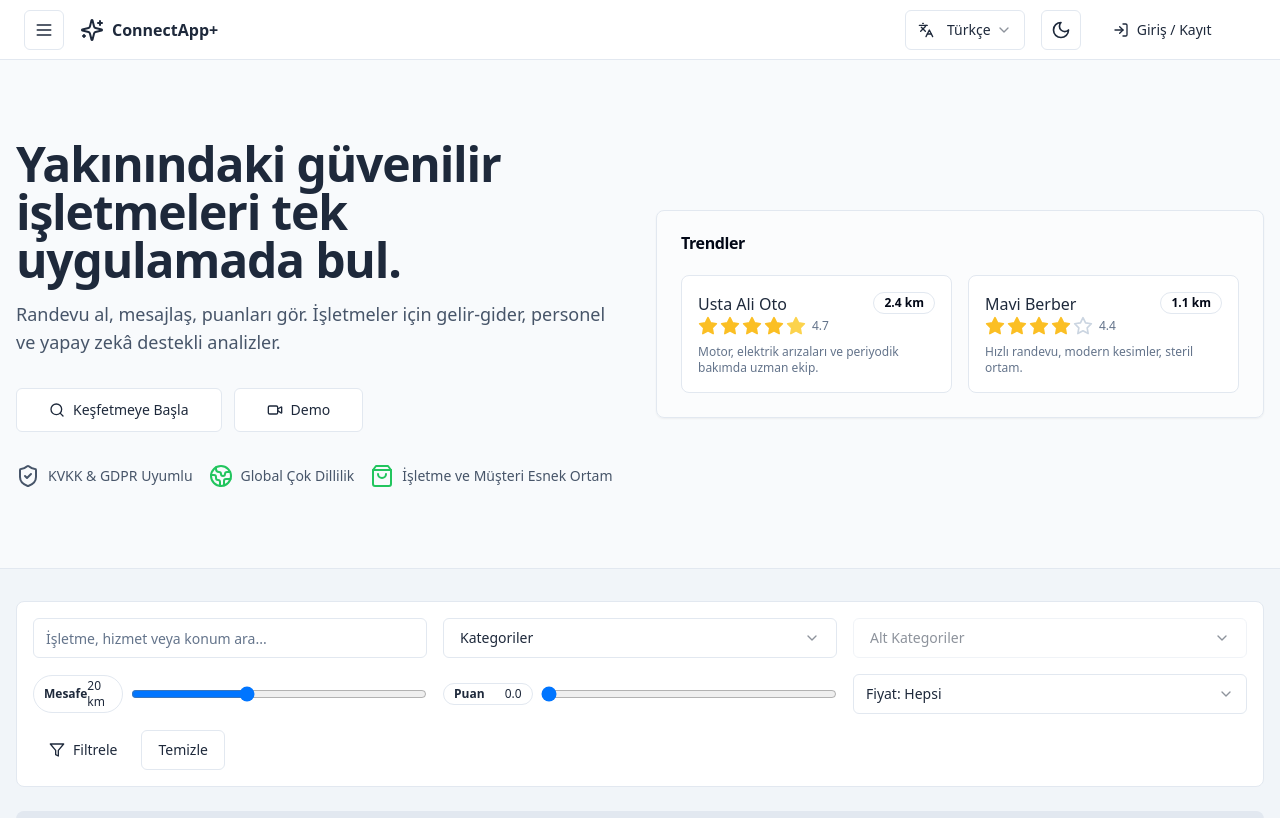
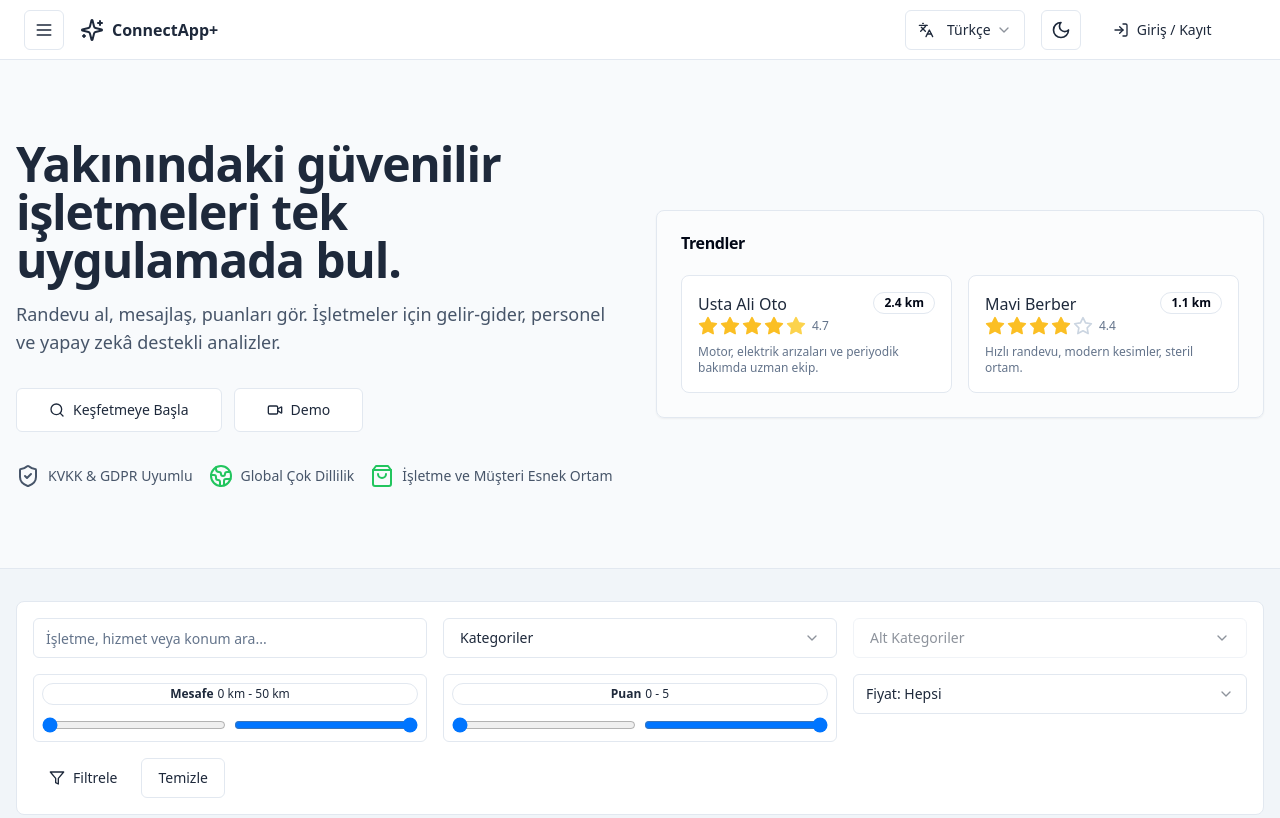
Before and after one commit to MusabAkan/rezervation.app, a React (Vite) app in the folder rezervation-ui/: page / in a window 1280 px wide. Shown: the top 818 px of the page. Built offline with nearby package versions, Linux system fonts and the light colour scheme.

Commit message:
The RangeSlider component was created and a min max filter was added.

```diff
--- /dev/null
+++ b/rezervation-ui/src/components/ui/RangeSlider.jsx
@@ -0,0 +1,55 @@
+import React from 'react';
+import { Badge } from './badge';
+
+export function RangeSlider({
+  label,
+  min,
+  max,
+  value, // [minValue, maxValue]
+  onValueChange,
+  step,
+  unit,
+  t,
+}) {
+  const [minValue, maxValue] = value;
+
+  const handleMinChange = (e) => {
+    const newMin = Number(e.target.value);
+    onValueChange([Math.min(newMin, maxValue), maxValue]);
+  };
+
+  const handleMaxChange = (e) => {
+    const newMax = Number(e.target.value);
+    onValueChange([minValue, Math.max(newMax, minValue)]);
+  };
+
+  return (
+    <div className="flex flex-col gap-1 p-2 border rounded-md"> {/* Kapsayıcı uzatıldı, dolgu ve kenarlık eklendi */}
+      <div className="flex items-center justify-center text-center"> {/* Yazı ortalandı */}
+        <Badge variant="outline" className="flex-grow justify-center"> {/* Badge genişliği ayarlandı ve ortalandı */}
+          {label} <span className="font-medium ml-1">{minValue}{unit} - {maxValue}{unit}</span>
+        </Badge>
+      </div>
+      <div className="flex items-center gap-2 mt-2"> {/* Kaydırıcılar arasına boşluk eklendi */}
+        <input
+          type="range"
+          min={min}
+          max={max}
+          step={step}
+          value={minValue}
+          onChange={handleMinChange}
+          className="w-full h-full accent-primary"
+        />
+        <input
+          type="range"
+          min={min}
+          max={max}
+          step={step}
+          value={maxValue}
+          onChange={handleMaxChange}
+          className="w-full h-full accent-primary"
+        />
+      </div>
+    </div>
+  );
+}
--- a/rezervation-ui/src/pages/Explore.jsx
+++ b/rezervation-ui/src/pages/Explore.jsx
@@ -9,26 +9,37 @@ import { Filter, MapPin, CalendarPlus } from "lucide-react";
 import Stars from '../components/common/Stars';
 import AdBanner from "../components/common/AdBanner";
 import { CATEGORIES } from '../data/mockData';
-import { SingleSelectCombobox } from '../components/ui/SingleSelectCombobox'; // Yeni genel tekli seçim combobox
-import { MultiSelectCombobox } from '../components/ui/MultiSelectCombobox'; // Genel çoklu seçim combobox
+import { SingleSelectCombobox } from '../components/ui/SingleSelectCombobox';
+import { MultiSelectCombobox } from '../components/ui/MultiSelectCombobox';
+import { RangeSlider } from '../components/ui/RangeSlider'; // RangeSlider import edildi
 
 function Filters({ t, values, setValues }) {
-  const [tmp, setTmp] = useState(() => ({ // useState başlangıç değeri fonksiyon olarak güncellendi
+  const [tmp, setTmp] = useState(() => ({
     ...values,
-    sub: Array.isArray(values.sub) ? values.sub : [] // sub'ın her zaman dizi olduğundan emin ol
+    distance: values.distance !== undefined ? values.distance : [0, 50], // Mesafe aralığı olarak güncellendi
+    rating: values.rating !== undefined ? values.rating : [0, 5], // Puan aralığı olarak güncellendi
+    sub: Array.isArray(values.sub) ? values.sub : []
   }));
 
   const handleCategoryChange = (value) => {
-    setTmp(prev => ({ ...prev, cat: value, sub: [] })); // Kategori değişince alt kategorileri sıfırla
+    setTmp(prev => ({ ...prev, cat: value, sub: [] }));
   };
 
   const handleSubcategoriesChange = (newSubs) => {
     setTmp(prev => ({ ...prev, sub: newSubs }));
   };
 
+  const handleDistanceChange = (newRange) => {
+    setTmp(prev => ({ ...prev, distance: newRange }));
+  };
+
+  const handleRatingChange = (newRange) => {
+    setTmp(prev => ({ ...prev, rating: newRange }));
+  };
+
   const apply = () => setValues(tmp);
   const clear = () => {
-    const cleared = { q: '', maxKm: 20, minRate: 0, price: 'any', cat: 'all', sub: [] };
+    const cleared = { q: '', distance: [0, 50], rating: [0, 5], price: 'any', cat: 'all', sub: [] }; // Temizleme değerleri güncellendi
     setTmp(cleared);
     setValues(cleared);
   };
@@ -51,7 +62,7 @@ function Filters({ t, values, setValues }) {
         />
 
         <MultiSelectCombobox
-          items={availableSubcategories} // Sadece string dizisi olarak gönderiyoruz
+          items={availableSubcategories}
           selectedValues={tmp.sub}
           onValuesChange={handleSubcategoriesChange}
           placeholder="Alt Kategoriler"
@@ -60,8 +71,30 @@ function Filters({ t, values, setValues }) {
           t={t}
         />
 
-        <div className="flex items-center gap-2"><Badge variant="outline" className="w-28 justify-between">{t.distance} <span className="font-medium">{tmp.maxKm} km</span></Badge><input type="range" min={1} max={50} value={tmp.maxKm} onChange={(e) => setTmp({ ...tmp, maxKm: Number(e.target.value) })} className="w-full" /></div>
-        <div className="flex items-center gap-2"><Badge variant="outline" className="w-28 justify-between">{t.rating} <span className="font-medium">{tmp.minRate.toFixed(1)}</span></Badge><input type="range" min={0} max={5} step={0.5} value={tmp.minRate} onChange={(e) => setTmp({ ...tmp, minRate: Number(e.target.value) })} className="w-full" /></div>
+        {/* Mesafe Filtresi (RangeSlider) */}
+        <RangeSlider
+          label={t.distance || "Mesafe"}
+          min={0}
+          max={50}
+          value={tmp.distance}
+          onValueChange={handleDistanceChange}
+          step={1}
+          unit=" km"
+          t={t}
+        />
+
+        {/* Puan Filtresi (RangeSlider) */}
+        <RangeSlider
+          label={t.rating || "Puan"}
+          min={0}
+          max={5}
+          value={tmp.rating}
+          onValueChange={handleRatingChange}
+          step={0.5}
+          unit=""
+          t={t}
+        />
+
         <Select value={tmp.price} onValueChange={(v) => setTmp({ ...tmp, price: v })}><SelectTrigger><SelectValue placeholder={t.price} /></SelectTrigger><SelectContent><SelectItem value="any">{t.price}: Hepsi</SelectItem><SelectItem value="$">$</SelectItem><SelectItem value="$$">$$</SelectItem><SelectItem value="$$$">$$$</SelectItem></SelectContent></Select>
       </div>
       <div className="mt-4 flex gap-2"><Button className="bg-primary hover:bg-primary/90" onClick={apply}><Filter className="h-4 w-4 mr-2" />{t.apply}</Button><Button variant="outline" onClick={clear}>{t.clear}</Button></div>
@@ -104,16 +137,21 @@ function BusinessCard({ t, b }) {
 }
 
 export default function Explore({ t, lang, businesses }) {
-  const [filters, setFilters] = useState({ q: '', maxKm: 20, minRate: 0, price: 'any', cat: 'all', sub: [] });
+  const [filters, setFilters] = useState({ q: '', distance: [0, 50], rating: [0, 5], price: 'any', cat: 'all', sub: [] }); // Başlangıç filtre değerleri güncellendi
 
-  const results = useMemo(() => businesses.filter(b =>
-    (filters.cat === 'all' || b.category === filters.cat) &&
-    (filters.sub.length === 0 || (b.subs && filters.sub.every(s => b.subs.includes(s)))) &&
-    (filters.price === 'any' || b.priceLevel === filters.price) &&
-    (b.distanceKm <= filters.maxKm) &&
-    (b.rating >= filters.minRate) &&
-    (filters.q === '' || b.name.toLowerCase().includes(filters.q.toLowerCase()))
-  ), [filters, businesses]);
+  const results = useMemo(() => businesses.filter(b => {
+    const [minKm, maxKm] = filters.distance;
+    const [minRate, maxRate] = filters.rating;
+
+    return (
+      (filters.cat === 'all' || b.category === filters.cat) &&
+      (filters.sub.length === 0 || (b.subs && filters.sub.every(s => b.subs.includes(s)))) &&
+      (filters.price === 'any' || b.priceLevel === filters.price) &&
+      (b.distanceKm >= minKm && b.distanceKm <= maxKm) &&
+      (b.rating >= minRate && b.rating <= maxRate) &&
+      (filters.q === '' || b.name.toLowerCase().includes(filters.q.toLowerCase()))
+    );
+  }), [filters, businesses]);
 
   return (
     <div id="explore" className="max-w-7xl mx-auto px-4 py-8">
```
